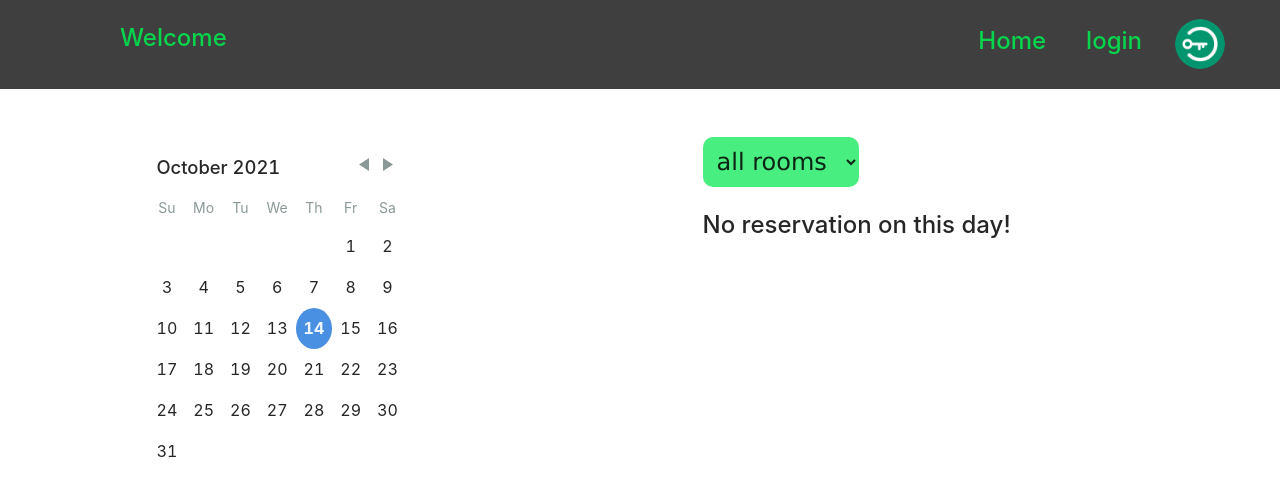
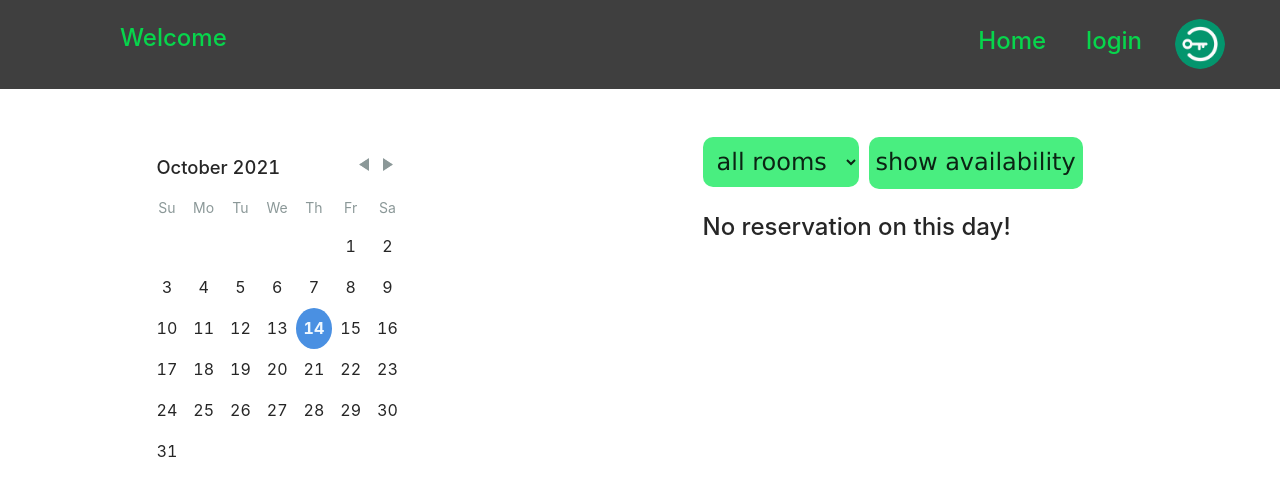
Before and after one commit to iAmNima/Meeting-Minute-Project, a React (Create React App) app: page / in a window 1280 px wide. Shown: the top 496 px of the page. Built offline with nearby package versions, Linux system fonts and the light colour scheme; no server answers.

Commit message:
added show aval btn.

```diff
--- a/src/components/reservations.js
+++ b/src/components/reservations.js
@@ -63,6 +63,9 @@ const Reservations = ({ day }) => {
         <option value="305">room 305</option>
       </select>
 
+    <button className="mb-4 availability" variant="primary">show availability</button>{' '}
+
+
       {reservations.map((reservation) => {
         if (
           reservation.day === day &&
--- a/src/index.css
+++ b/src/index.css
@@ -29,6 +29,17 @@ y .DayPicker-Day.DayPicker-Day:hovor {
   border: none;
   padding: 10px;
   outline: none;
+}
+.availability {
+  font-weight: 500;
+  font-size: x-large;
+  font-family: Verdana, Geneva, Tahoma, sans-serif;
+  background-color: #00e74db6;
+  border-radius: 10px;
+  border: none;
+  padding: 7px;
+  outline: none;
+  margin-left: 10px;
 }
 
 .delete-icon-reservation {
```
Also changed, not shown: 1 other file (tests, documents, lock files or other folders).
